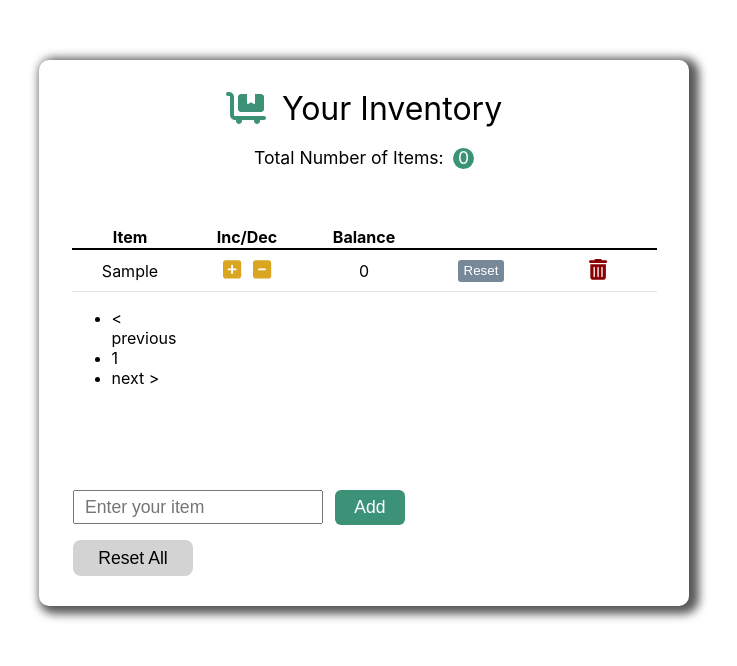
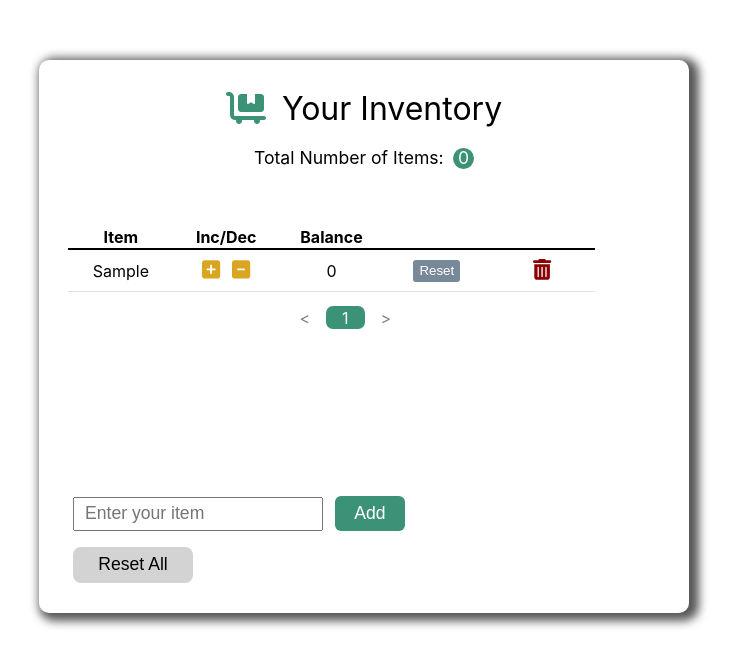
Before and after one commit to tree698/Inventory_Management_App, a React (Create React App) app: page / in a window 1280 px wide. Both pictures are taken after typing "Sample" into the empty fields and a click on the button "Add". Shown: the top 666 px of the page, without its empty margins (276-1013 px from the left). Built offline with nearby package versions, Linux system fonts and the light colour scheme.

Commit message:
add css for pagination

```diff
--- a/src/app.css
+++ b/src/app.css
@@ -1,3 +1,5 @@
+/* @import 'https://cdn.jsdelivr.net/npm/bootstrap@5.1.3/dist/css/bootstrap.min.css'; */
+
 * {
   box-sizing: border-box;
 }
@@ -40,6 +42,11 @@ nav {
   background-color: #3b9277;
   border-radius: 50%;
   color: #fff;
+}
+
+.table-container {
+  width: 90%;
+  height: 270px;
 }
 
 table,
@@ -104,8 +111,9 @@ td {
   width: 250px;
   height: 20px;
   padding: 15px 10px;
-  margin: 3.6rem 12px 16px 34px;
+  margin: 0 12px 16px 34px;
   font-size: 1.1rem;
+  outline: none;
 }
 
 .add-button {
@@ -136,3 +144,31 @@ td {
   background-color: #3b9277;
   color: #fff;
 }
+
+.pagination {
+  width: 514px;
+  display: flex;
+  flex-direction: row;
+  justify-content: center;
+  list-style: none;
+}
+
+li a {
+  border-radius: 7px;
+  padding: 0.1rem 1rem;
+  cursor: pointer;
+}
+
+li.active a {
+  background-color: #3b9277;
+  border-color: transparent;
+  color: white;
+  min-width: 32px;
+}
+li.disabled a {
+  color: grey;
+}
+li.disable,
+li.disabled a {
+  cursor: default;
+}
--- a/src/app.jsx
+++ b/src/app.jsx
@@ -72,7 +72,7 @@ class App extends Component {
           totalCount={this.state.items.filter((item) => item.count > 0).length}
         />
         <Items
-          itemsPerPage={3}
+          itemsPerPage={4}
           topItems={this.state.items}
           onIncrement={this.handleIncrement}
           onDecrement={this.handleDecrement}
--- a/src/component/items.jsx
+++ b/src/component/items.jsx
@@ -48,7 +48,7 @@ const Items = ({
     } else if (topItems.length % itemsPerPage === 0) {
       return (topItems.length / itemsPerPage - 1) * itemsPerPage;
     } else {
-      return Math.floor(topItems.length / 3) * itemsPerPage;
+      return Math.floor(topItems.length / 4) * itemsPerPage;
     }
   };
 
@@ -61,6 +61,7 @@ const Items = ({
   };
 
   return (
+    <div className="table-container">
       <table>
         <thead>
           <tr>
@@ -83,12 +84,12 @@ const Items = ({
             />
           ))}
         <ReactPaginate
-        nextLabel="next >"
+          nextLabel=">"
           onPageChange={handlePageClick}
           pageRangeDisplayed={3}
           marginPagesDisplayed={2}
           pageCount={pageCount}
-        previousLabel="< previous"
+          previousLabel="<"
           pageClassName="page-item"
           pageLinkClassName="page-link"
           previousClassName="page-item"
@@ -103,6 +104,7 @@ const Items = ({
           renderOnZeroPageCount={null}
         />
       </table>
+    </div>
   );
 };
 
```
Lines whose indentation alone changed are shown as unchanged.
